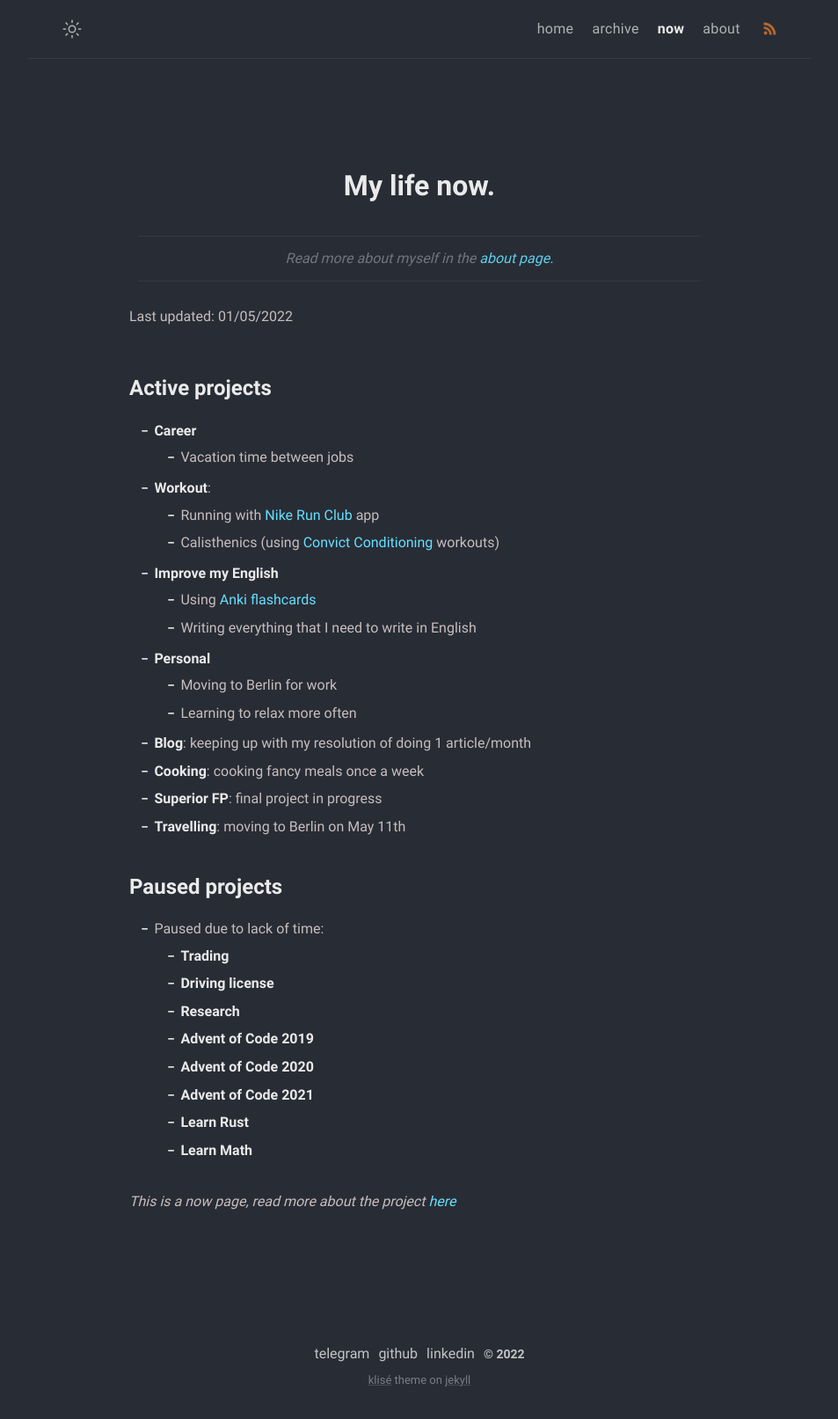
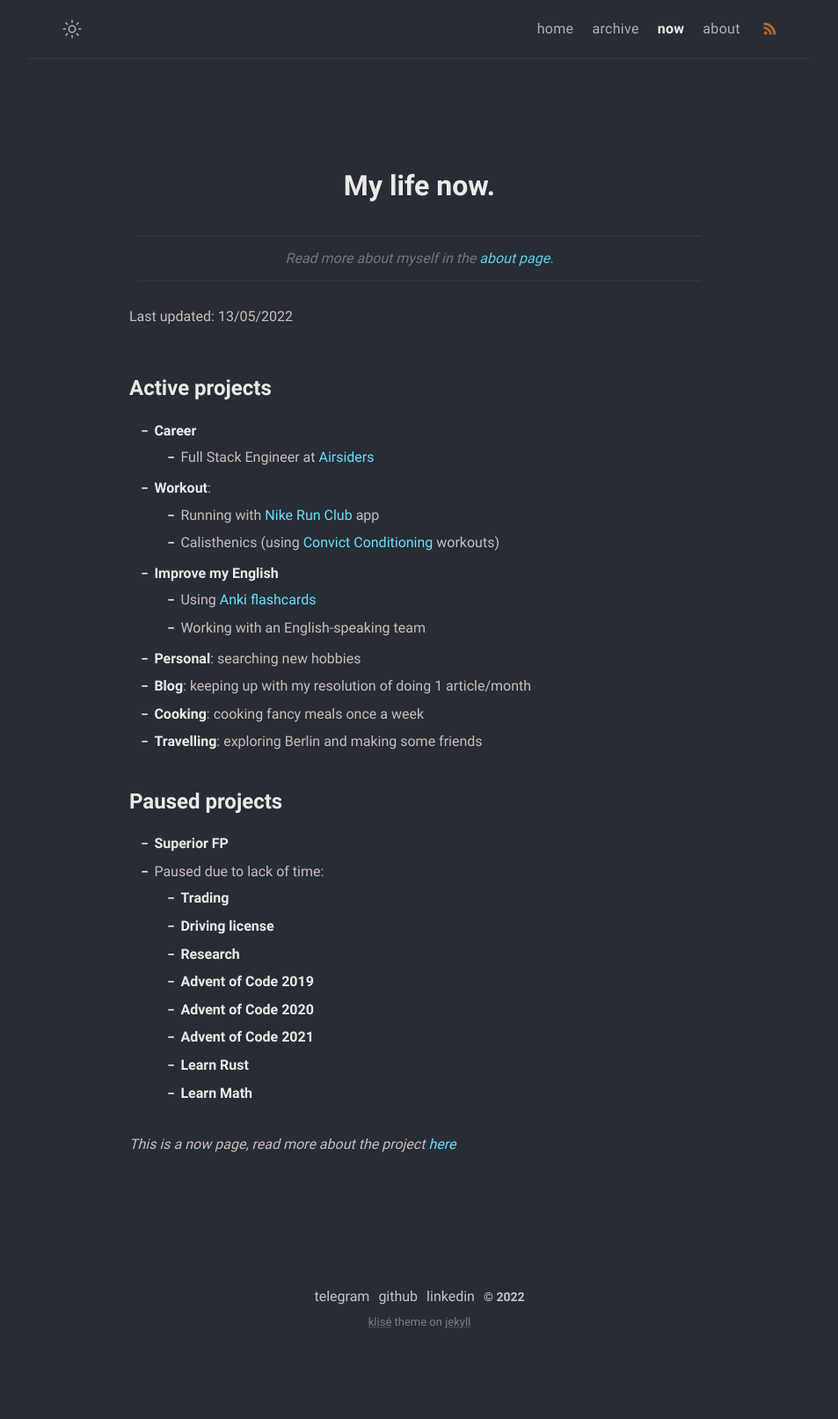
Before and after one commit to MonkeyAndres/MonkeyAndres.github.io, a Jekyll site: the page built from now.md, in a window 1280 px wide. Shown: the whole page at 88% size, without its empty margins (163-1116 px from the left). Built offline with Jekyll 4.4.1, drawn with Linux system fonts in a browser that asks for light colours; after the commit the page ends 1547 px from its top, so only the background shows below that.

Commit message:
📝 Update now page

```diff
--- a/now.md
+++ b/now.md
@@ -8,28 +8,26 @@ comments: false
 
 > Read more about myself in the [about page.](../about)
 
-Last updated: 01/05/2022
+Last updated: 13/05/2022
 
 # Active projects
 
 - **Career**
-  - Vacation time between jobs
+  - Full Stack Engineer at [Airsiders](https://airsiders.com/)
 - **Workout**:
   - Running with [Nike Run Club](https://www.nike.com/nrc-app) app
   - Calisthenics (using [Convict Conditioning](https://www.goodreads.com/book/show/7305111-convict-conditioning) workouts)
 - **Improve my English**
   - Using [Anki flashcards](https://apps.ankiweb.net/)
-  - Writing everything that I need to write in English
-- **Personal**
-  - Moving to Berlin for work
-  - Learning to relax more often
+  - Working with an English-speaking team
+- **Personal**: searching new hobbies
 - **Blog**: keeping up with my resolution of doing 1 article/month
 - **Cooking**: cooking fancy meals once a week
-- **Superior FP**: final project in progress
-- **Travelling**: moving to Berlin on May 11th
+- **Travelling**: exploring Berlin and making some friends
 
 # Paused projects
 
+- **Superior FP**
 - Paused due to lack of time:
   - **Trading**
   - **Driving license**
```
